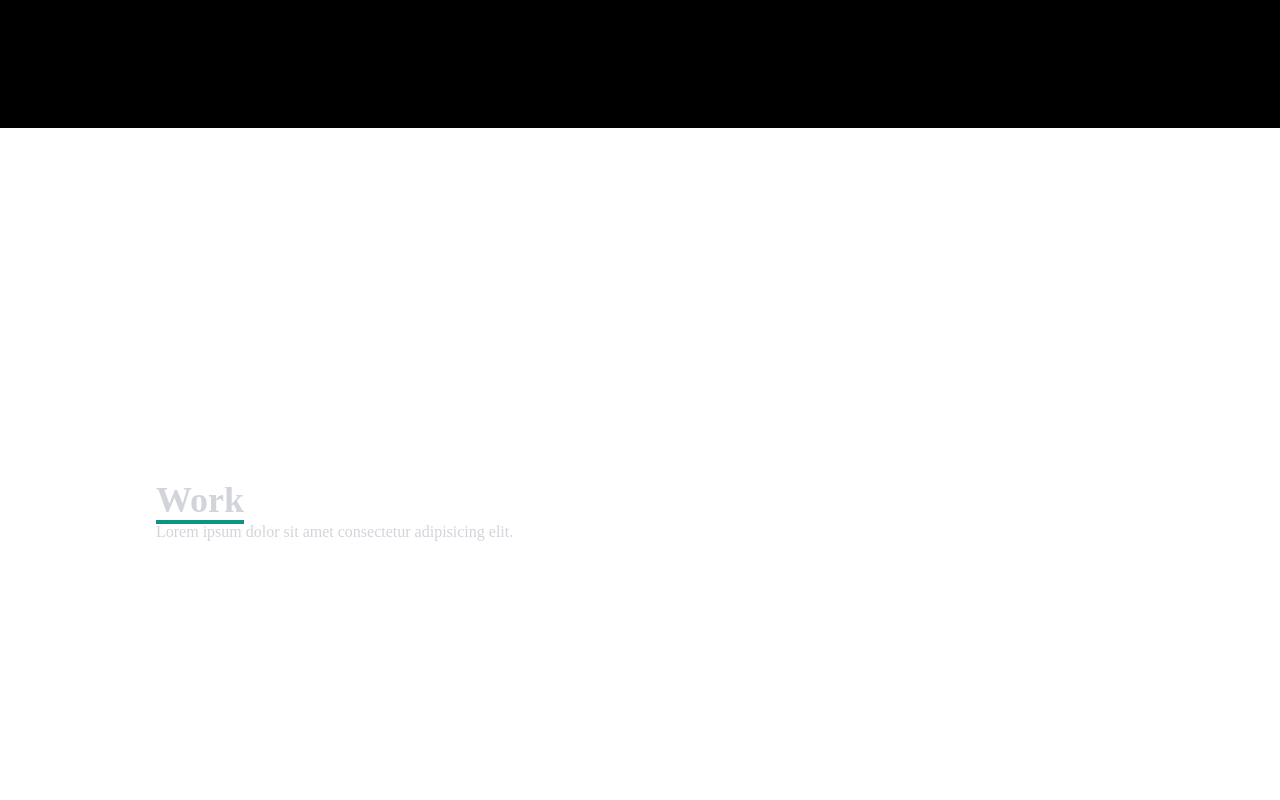
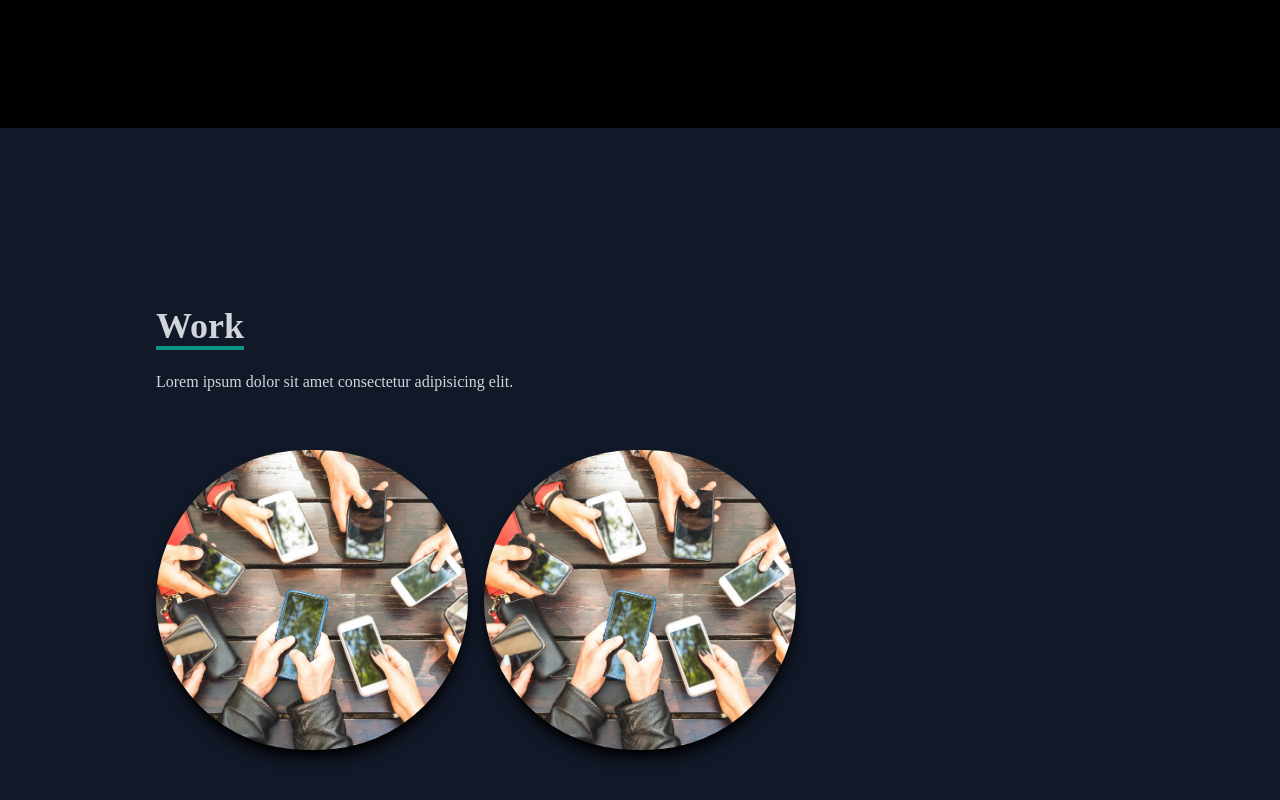
Before and after one commit to kooroosh1363/REACT-TAILWIND-persona-web1, a React (Create React App) app: page / in a window 1280 px wide. Shown: the part 2480-3280 px from the top of the page. Built offline with nearby package versions, Linux system fonts and the light colour scheme.

Commit message:
add two work

```diff
--- a/src/components/Works.jsx
+++ b/src/components/Works.jsx
@@ -1,15 +1,46 @@
 import React from 'react'
-
+import work from '../assets/phones-hands.avif'
 const Works = () => {
   return (
-    <div name='work' className='w-full h-screen work text-gray-300'>
+    <div name='work' className='w-full h-screen work text-gray-300 bg-gray-900'>
       <div className='max-w-[1000px] mx-auto p-4 flex flex-col justify-center w-full h-full'>
         <div className='pb-8'>
             <p className='font-bold text-4xl inline border-b-4 text-gray-300 border-teal-600'>Work</p>
-            <p py-6>Lorem ipsum dolor sit amet consectetur adipisicing elit.</p>
+            <p className='py-6'>Lorem ipsum dolor sit amet consectetur adipisicing elit.</p>
         </div>
 
+        <div className='grid sm:grid-cols-2 md:grid-cols-3 gap-4'>
+            <div style={{ backgroundImage: `url(${work})`}} className='shadow-lg shadow-[#000] group container rounded-full flex justify-center items-center mx-auto content hover:scale-105 duration-300'>
+                <div className='opacity-0 text-center group-hover:opacity-100'>
+                    <span className='font-bold text-white tracking-wider uppercase'>
+                        New WebSite
+                    </span>
+                    <div className='pt-6 text-center'>
+                        <a href="/">
+                            <button className='text-center hover:scale-110 duration-700 opacity-60 rounded-full px-6 py-3 bg-white text-slate-900 font-bold'>
+                                Show
+                            </button>
+                        </a>
+                    </div>
+                </div>
+            </div>
 
+            <div style={{ backgroundImage: `url(${work})`}} className='shadow-lg shadow-[#000] group container rounded-full flex justify-center items-center mx-auto content hover:scale-105 duration-300'>
+                <div className='opacity-0 text-center group-hover:opacity-100'>
+                    <span className='font-bold text-white tracking-wider uppercase'>
+                        New WebSite
+                    </span>
+                    <div className='pt-6 text-center'>
+                        <a href="/">
+                            <button className='text-center hover:scale-110 duration-700 opacity-60 rounded-full px-6 py-3 bg-white text-slate-900 font-bold'>
+                                Show
+                            </button>
+                        </a>
+                    </div>
+                </div>
+            </div>
+
+        </div>
       </div>
     </div>
   )
--- a/src/index.css
+++ b/src/index.css
@@ -6,26 +6,49 @@
 
 
 @layer base {
-    body{
+    body {
         @apply font-[Lora];
 
     }
-    li{
+
+    li {
         @apply px-4;
         @apply cursor-pointer;
     }
 
-    .pic{
+
+    .content {
+        width: 500px;
+        height: 300px;
+        background-repeat: no-repeat;
+        background-size: cover;
+        background-position: center;
+
+    }
+
+    .content:hover {
+
+        background-image: linear-gradient(to right,
+                rgba(129, 140, 73, 0.7),
+                hsla(153, 51%, 32%, 0.7)) !important;
+
+    }
+
+
+
+
+
+    .pic {
         /* background:  url(../src/assets/banner.JPG) no-repeat right center;
         background-size: cover; */
     }
 
-    .about{
+    .about {
         /* background:  url(../src/assets/react2.jpeg) no-repeat right center;
         background-size: cover; */
     }
 
-    .skills{
+    .skills {
         /* background:  url(../src/assets/react2.jpeg) no-repeat right center;
         background-size: cover; */
     }
```
Also changed, not shown: src/assets/cover.png (added), src/assets/phones-hands.avif (added).
